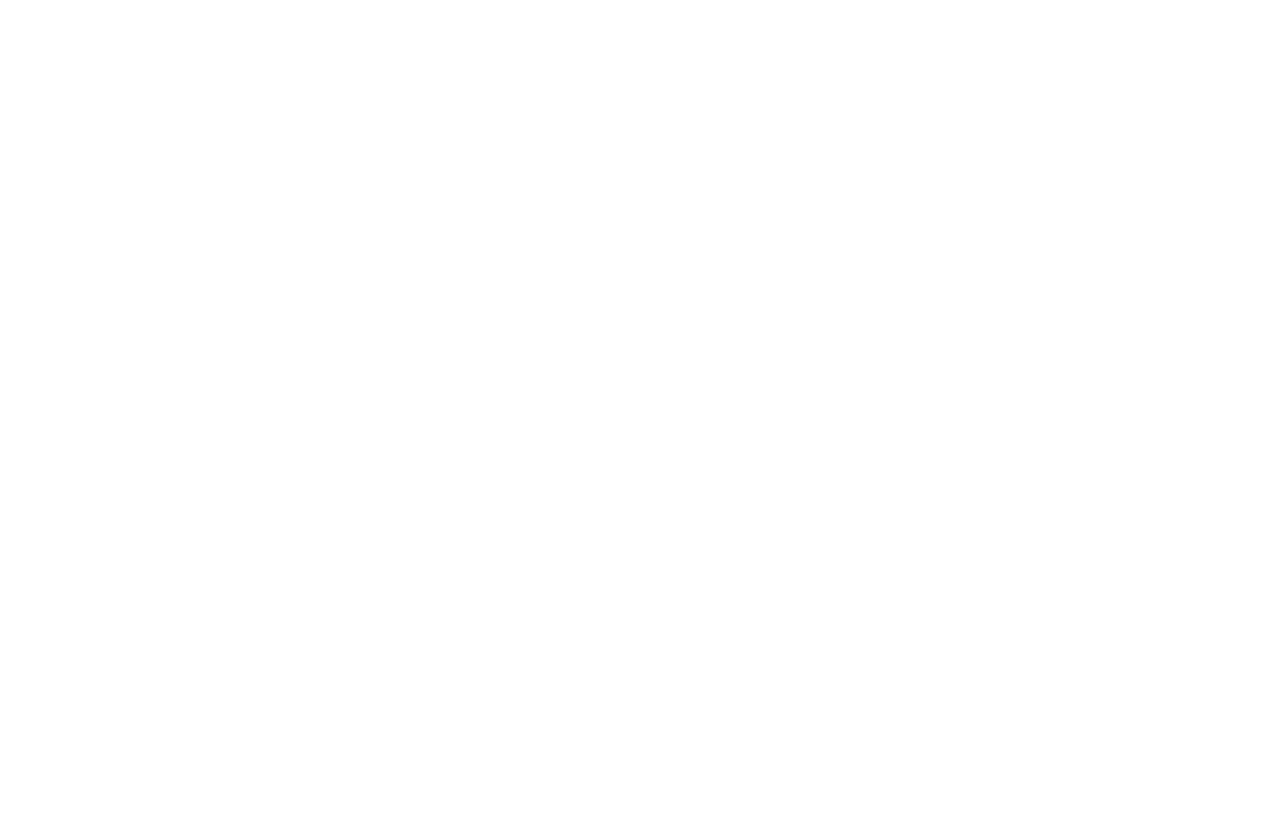
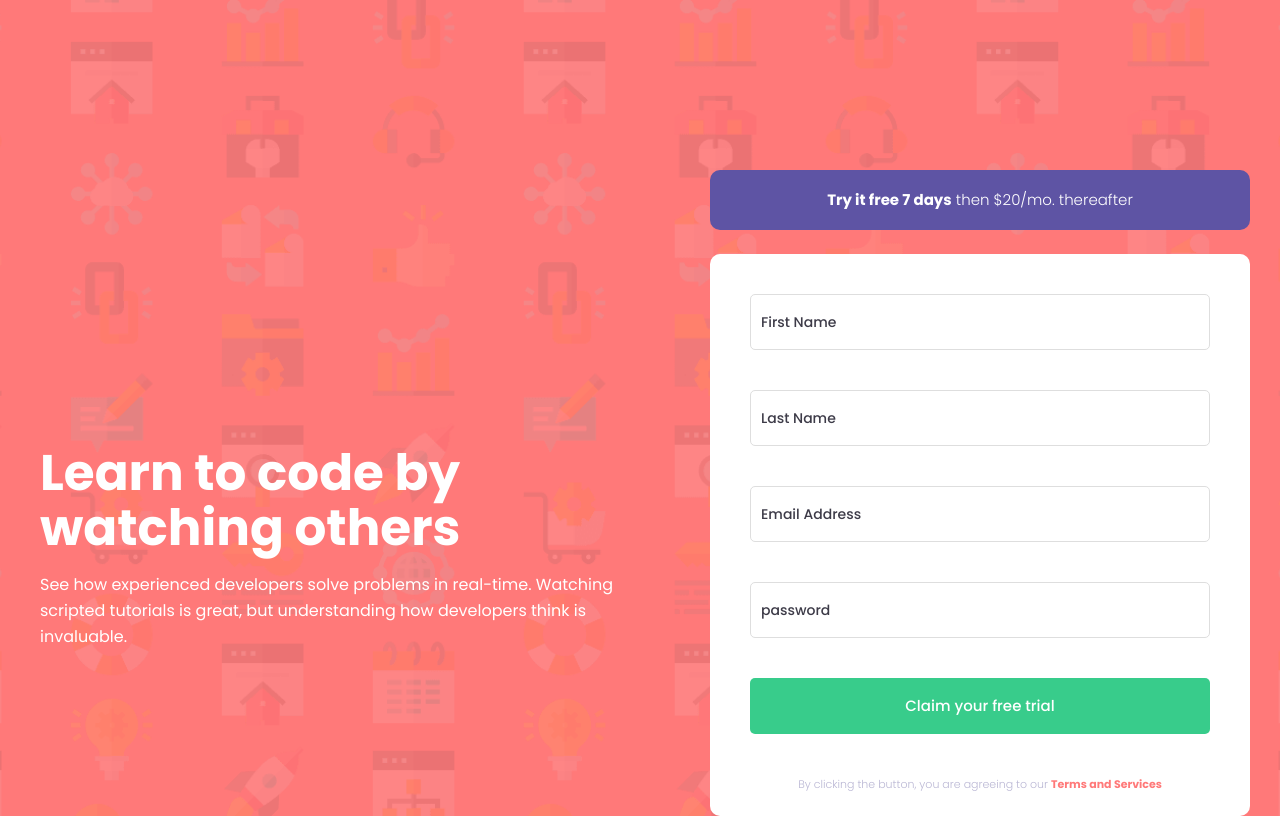
Before and after one commit to FrancisoRocha/Intro-component-with-sign-up-form, a plain HTML site: page index.html in a window 1280 px wide. Drawn offline with Linux system fonts and the light colour scheme.

Commit message:
feat: completed index.html and style.css

```diff
--- a/index.html
+++ b/index.html
@@ -13,6 +13,45 @@
 </head>
 <body>
 
+  <div class="container">
+
+    <div class="info__intro">
+      <p class="title__info">Learn to code by watching others</p>
+      <p class="text__info">
+        See how experienced developers solve problems in real-time.
+        Watching scripted tutorials is great,
+        but understanding how developers think is invaluable.
+      </p>
+    </div>
+
+    <div class="signUp__form">
+      <div class="price">
+        <p class="price__moth">
+          <span>Try it free 7 days</span>
+          then $20/mo. thereafter
+        </p>
+      </div>
+      <!-- FORM -->
+      <div class="form">
+        <!-- NAME -->
+        <input type="text" id="name" name="name" class="name" placeholder="First Name">
+        <!-- lAST NAME -->
+        <input type="text" id="last-name" name="last-name" class="last__name" placeholder="Last Name">
+        <!-- EMAIL -->
+        <input type="email" id="email" name="email" class="email" placeholder="Email Address">
+        <!-- PASSWORD -->
+        <input type="password" id="password" name="password" class="password" placeholder="password">
+
+        <button type="submit" class="btn">Claim your free trial</button>
+
+        <!-- TERMINOS Y SERVICIOS -->
+        <p class="terms">
+          By clicking the button, you are agreeing to our <span class="services">Terms and Services</span>
+        </p>
+      </div>
+    </div>
+
+  </div>
 
 </body>
 </html>
--- a/style/style.css
+++ b/style/style.css
@@ -5,6 +5,7 @@
     --green: #38CC8B;
     --pastelPink: #FF7979;
     --darkPurlple: #3D3B48;
+    --white: #ffffff;
 }
 
 html {
@@ -32,3 +33,259 @@ p {
     margin: 0;
     padding: 0;
 }
+
+
+body{
+    background-color: var(--pastelPink);
+    background-image: url('../images/bg-intro-mobile.png');
+    background-position: top center;
+    background-repeat: no-repeat;
+    background-size: cover;
+}
+
+@media(min-width: 768px){
+    body{
+        background-image: url('../images/bg-intro-desktop.png');
+        background-repeat: repeat;
+        background-size: cover;
+    }
+}
+
+.container{
+    display: flex;
+    flex-direction: column;
+}
+
+@media(min-width: 768px){
+    .container{
+        flex-direction: row;
+        align-items: center;
+    }
+}
+
+.info__intro{
+    display: flex;
+    flex-direction: column;
+    gap: 1.6rem;
+    margin: 8.8rem 2.4rem 0 2.4rem;
+    padding: 3rem;
+}
+
+@media(min-width: 768px){
+    .info__intro{
+        margin: 28rem 0 0 1rem;
+        padding: 2rem;
+    }
+}
+
+@media(min-width: 1024px){
+    .info__intro{
+        margin: 28rem 0 0 4rem;
+        padding: 0;
+    }
+}
+
+@media(min-width: 1440px){
+    .info__intro{
+        margin: 28rem 0 0 4rem;
+        padding: 10rem;
+    }
+}
+
+.title__info{
+    font-family: var(--font);
+    font-size: 2.8rem;
+    font-weight: bold;
+    line-height: 3.6rem;
+    text-align: center;
+    color: var(--white);
+}
+
+@media(min-width: 768px){
+    .title__info{
+        font-size: 5rem;
+        line-height: 55px;
+        text-align: left;
+    }
+}
+
+.text__info{
+    font-family: var(--font);
+    font-size: 1.6rem;
+    font-weight: 400;
+    line-height: 2.6rem;
+    text-align: center;
+    color: var(--white);
+}
+
+@media(min-width: 768px){
+    .text__info{
+        text-align: left;
+    }
+}
+
+@media(min-width: 1024px){
+    .text__info{
+        padding-right: 8rem;
+    }
+}
+
+.price{
+    background-color: var(--purple);
+    display: flex;
+    flex-direction: column;
+    align-items: center;
+    justify-content: center;
+    width: 32.7rem;
+    height: 8.8rem;
+    border-radius: 1rem;
+    margin: 0 auto;
+}
+
+@media(min-width: 1024px){
+    .price{
+        width: 54rem;
+        height: 6rem;
+    }
+}
+
+.price__moth{
+    color: var(--white);
+    font-family: var(--font);
+    font-size: 1.5rem;
+    font-weight: 300;
+    line-height: 2.6rem;
+    text-align: center;
+    padding: 5rem;
+}
+
+span{
+    font-weight: bold;
+}
+
+/* FORM */
+
+.signUp__form{
+    display: flex;
+    flex-direction: column;
+    gap: 2.4rem;
+    margin-bottom: 3rem;
+}
+
+@media(min-width: 768px){
+    .signUp__form{
+        margin: 17rem 3rem 0rem 0rem;
+    }
+}
+
+@media(min-width: 1440px){
+    .signUp__form{
+        margin: 17rem 8rem 0rem 0rem;
+    }
+}
+
+.form{
+    display: flex;
+    flex-direction: column;
+    gap: 1.5rem;
+    width: 32.7rem;
+    height: 44.2rem;
+    background-color: var(--white);
+    border-radius: 1rem;
+    margin: 0 auto;
+}
+
+@media(min-width: 1024px){
+    .form{
+        width: 54rem;
+        height: 56.2rem;
+        gap: 4rem;
+    }
+}
+
+
+input{
+    width: 27.9rem;
+    height: 5.6rem;
+    margin: 0 auto;
+    border-radius: .5rem;
+    border: .1rem solid #DEDEDE;
+    outline: none;
+    color: var(--darkPurlple);
+    font-family: var(--font);
+    font-size: 1.4rem;
+    font-weight: 500;
+    line-height: 26px;
+    text-align: left;
+    padding-left: 1rem;
+}
+
+@media(min-width: 1024px){
+    input{
+        width: 46rem;
+        height: 5.6rem;
+    }
+}
+
+input::placeholder{
+    color: var(--darkPurlple);
+}
+
+input:nth-child(1){
+    margin-top: 2rem
+}
+
+@media(min-width: 1024px){
+    input:nth-child(1){
+        margin-top: 4rem
+    }
+}
+
+.btn{
+    width: 27.9rem;
+    height: 5.6rem;
+    border-radius: .5rem;
+    background-color: var(--green);
+    border: none;
+    color: var(--white);
+    font-family: var(--font);
+    font-size: 1.5rem;
+    font-weight: 500;
+    line-height: 26px;
+    text-align: center;
+    margin: 0 auto;
+    cursor: pointer;
+    transition: all .3s;
+}
+
+@media(min-width: 1024px){
+    .btn{
+        width: 46rem;
+        height: 5.6rem;
+    }
+}
+
+.btn:hover{
+    background-color: #77E2B3;
+}
+
+.terms{
+    font-family: var(--font);
+    font-size: 1.1rem;
+    font-weight: 300;
+    color: #BAB7D4;
+    line-height: 21px;
+    text-align: center;
+    width: 24.9rem;
+    margin: 0 auto;
+}
+
+@media(min-width: 1024px){
+    .terms{
+        width: 100%;
+    }
+}
+
+.services{
+    color: var(--pastelPink);
+}
```
